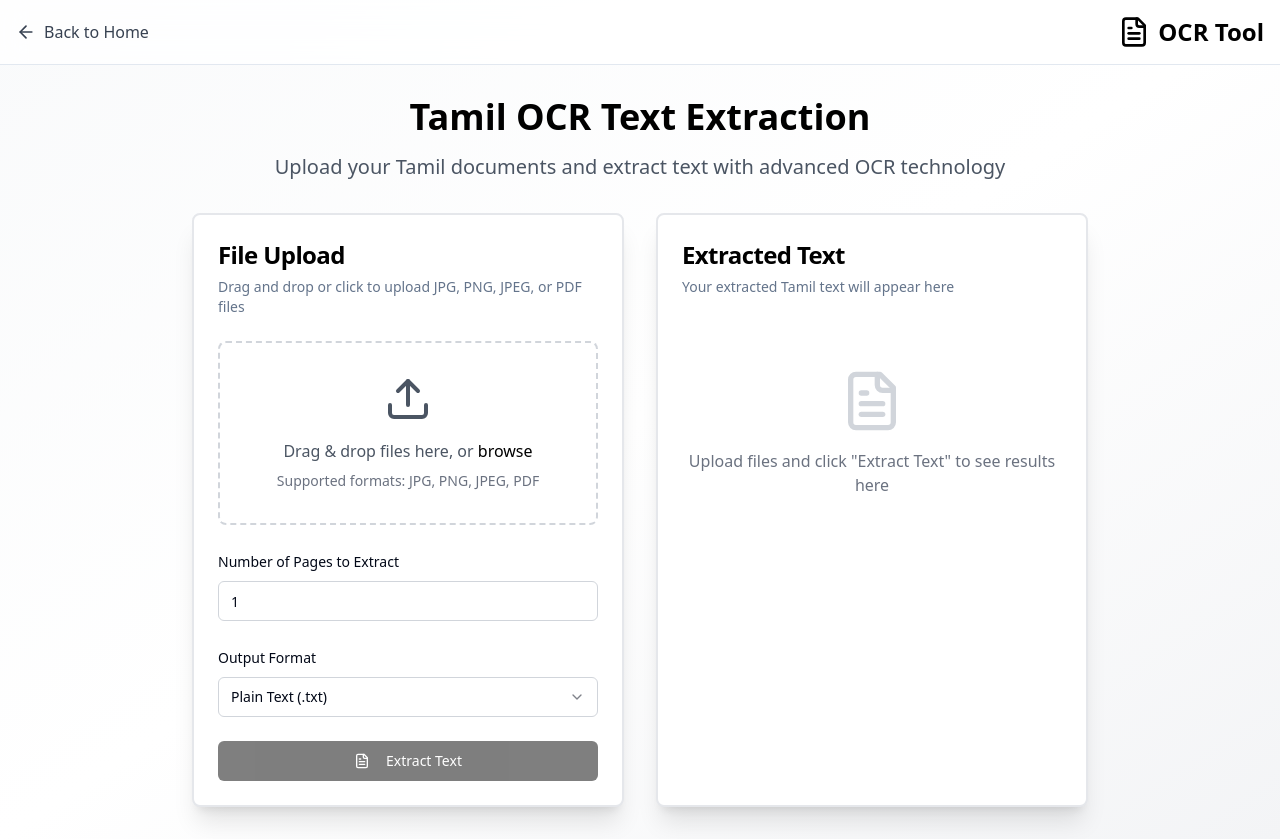
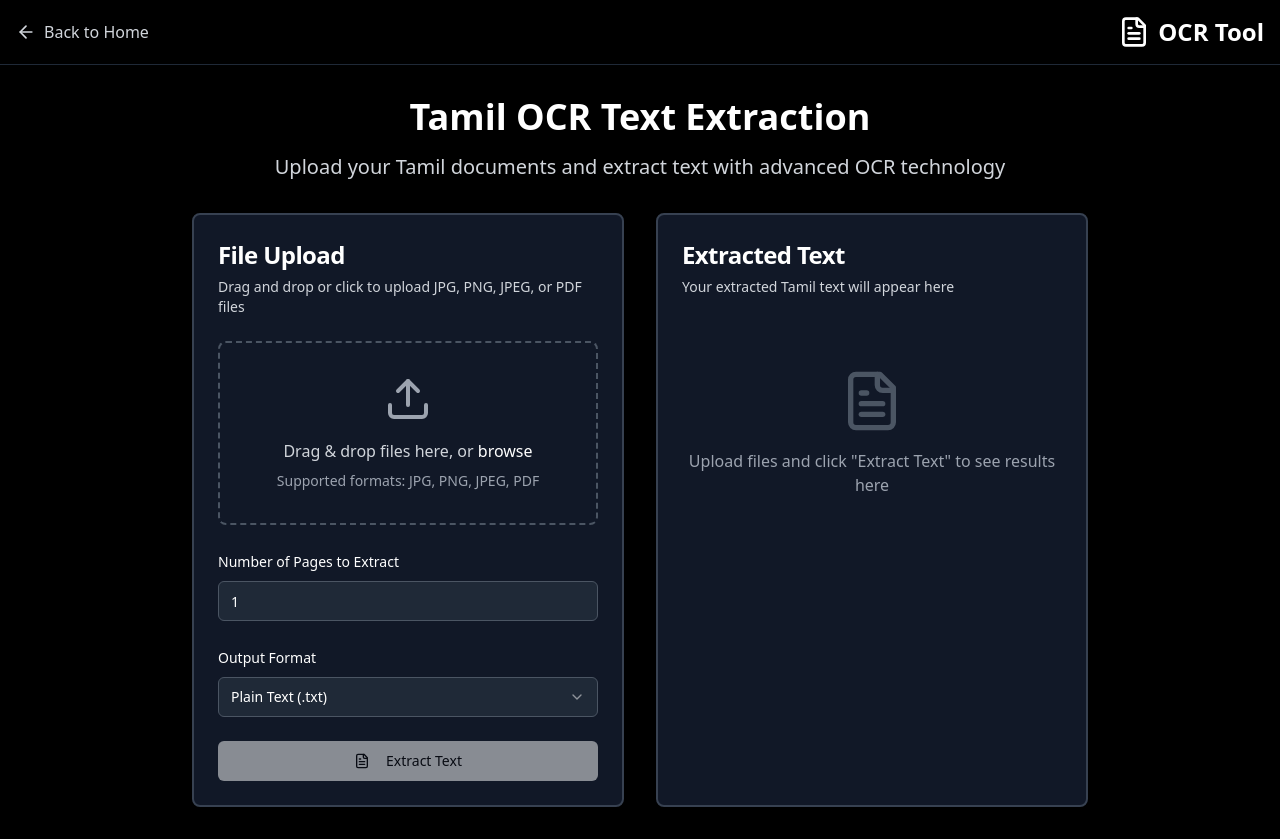
Before and after one commit to jananiranjith/kalvix-tamil-scribe-hub, a React (Vite) app: page /ocr in a window 1280 px wide. Built offline with nearby package versions, Linux system fonts and the light colour scheme.

Commit message:
Apply black background and white fonts
Set the background color to black and the font color to white.

```diff
--- a/src/pages/OCRTool.tsx
+++ b/src/pages/OCRTool.tsx
@@ -1,4 +1,3 @@
-
 import { useState, useCallback } from "react";
 import { Button } from "@/components/ui/button";
 import { Card, CardContent, CardDescription, CardHeader, CardTitle } from "@/components/ui/card";
@@ -139,17 +138,17 @@ const OCRTool = () => {
   };
 
   return (
-    <div className="min-h-screen bg-gradient-to-br from-gray-50 via-white to-gray-100">
+    <div className="min-h-screen bg-black text-white">
       {/* Header */}
-      <header className="bg-white/80 backdrop-blur-md border-b sticky top-0 z-50">
+      <header className="bg-black border-b border-gray-800 sticky top-0 z-50">
         <div className="container mx-auto px-4 py-4 flex items-center justify-between">
-          <Link to="/" className="flex items-center space-x-2 text-gray-700 hover:text-black transition-colors">
+          <Link to="/" className="flex items-center space-x-2 text-gray-300 hover:text-white transition-colors">
             <ArrowLeft className="h-5 w-5" />
             <span>Back to Home</span>
           </Link>
           <div className="flex items-center space-x-2">
-            <FileText className="h-8 w-8 text-black" />
-            <h1 className="text-2xl font-bold text-black">OCR Tool</h1>
+            <FileText className="h-8 w-8 text-white" />
+            <h1 className="text-2xl font-bold text-white">OCR Tool</h1>
           </div>
         </div>
       </header>
@@ -158,20 +157,20 @@ const OCRTool = () => {
         <div className="max-w-4xl mx-auto">
           {/* Title Section */}
           <div className="text-center mb-8">
-            <h2 className="text-4xl font-bold mb-4 text-black">
+            <h2 className="text-4xl font-bold mb-4 text-white">
               Tamil OCR Text Extraction
             </h2>
-            <p className="text-xl text-gray-600">
+            <p className="text-xl text-gray-300">
               Upload your Tamil documents and extract text with advanced OCR technology
             </p>
           </div>
 
           <div className="grid lg:grid-cols-2 gap-8">
             {/* Upload Section */}
-            <Card className="border-2 border-gray-200 shadow-xl bg-white">
+            <Card className="border-2 border-gray-700 shadow-xl bg-gray-900">
               <CardHeader>
-                <CardTitle className="text-2xl text-black">File Upload</CardTitle>
-                <CardDescription>
+                <CardTitle className="text-2xl text-white">File Upload</CardTitle>
+                <CardDescription className="text-gray-300">
                   Drag and drop or click to upload JPG, PNG, JPEG, or PDF files
                 </CardDescription>
               </CardHeader>
@@ -181,20 +180,20 @@ const OCRTool = () => {
                   {...getRootProps()}
                   className={`border-2 border-dashed rounded-lg p-8 text-center cursor-pointer transition-all duration-300 ${
                     isDragActive
-                      ? 'border-black bg-gray-50'
-                      : 'border-gray-300 hover:border-gray-600 hover:bg-gray-50'
+                      ? 'border-white bg-gray-800'
+                      : 'border-gray-600 hover:border-gray-400 hover:bg-gray-800'
                   }`}
                 >
                   <input {...getInputProps()} />
-                  <Upload className="h-12 w-12 text-gray-600 mx-auto mb-4" />
+                  <Upload className="h-12 w-12 text-gray-400 mx-auto mb-4" />
                   {isDragActive ? (
-                    <p className="text-black font-medium">Drop the files here...</p>
+                    <p className="text-white font-medium">Drop the files here...</p>
                   ) : (
                     <div>
-                      <p className="text-gray-600 mb-2">
-                        Drag & drop files here, or <span className="text-black font-medium">browse</span>
+                      <p className="text-gray-300 mb-2">
+                        Drag & drop files here, or <span className="text-white font-medium">browse</span>
                       </p>
-                      <p className="text-sm text-gray-500">
+                      <p className="text-sm text-gray-400">
                         Supported formats: JPG, PNG, JPEG, PDF
                       </p>
                     </div>
@@ -204,23 +203,23 @@ const OCRTool = () => {
                 {/* Uploaded Files */}
                 {uploadedFiles.length > 0 && (
                   <div className="space-y-2">
-                    <Label className="text-sm font-medium">Uploaded Files:</Label>
+                    <Label className="text-sm font-medium text-white">Uploaded Files:</Label>
                     <div className="space-y-2 max-h-32 overflow-y-auto">
                       {uploadedFiles.map((file, index) => (
-                        <div key={index} className="flex items-center justify-between bg-gray-50 p-2 rounded">
+                        <div key={index} className="flex items-center justify-between bg-gray-800 p-2 rounded">
                           <div className="flex items-center space-x-2">
                             {file.type.startsWith('image/') ? (
-                              <Image className="h-4 w-4 text-gray-600" />
+                              <Image className="h-4 w-4 text-gray-400" />
                             ) : (
-                              <File className="h-4 w-4 text-gray-600" />
+                              <File className="h-4 w-4 text-gray-400" />
                             )}
-                            <span className="text-sm truncate">{file.name}</span>
+                            <span className="text-sm truncate text-gray-300">{file.name}</span>
                           </div>
                           <Button
                             variant="ghost"
                             size="sm"
                             onClick={() => removeFile(index)}
-                            className="text-red-500 hover:text-red-700"
+                            className="text-red-400 hover:text-red-300 hover:bg-gray-700"
                           >
                             ×
                           </Button>
@@ -232,7 +231,7 @@ const OCRTool = () => {
 
                 {/* Page Count Input */}
                 <div className="space-y-2">
-                  <Label htmlFor="pageCount">Number of Pages to Extract</Label>
+                  <Label htmlFor="pageCount" className="text-white">Number of Pages to Extract</Label>
                   <Input
                     id="pageCount"
                     type="number"
@@ -240,21 +239,21 @@ const OCRTool = () => {
                     value={pageCount}
                     onChange={(e) => setPageCount(e.target.value)}
                     placeholder="Enter number of pages"
-                    className="border-gray-300 focus:border-black"
+                    className="border-gray-600 bg-gray-800 text-white focus:border-white"
                   />
                 </div>
 
                 {/* Output Format Selection */}
                 <div className="space-y-2">
-                  <Label>Output Format</Label>
+                  <Label className="text-white">Output Format</Label>
                   <Select value={outputFormat} onValueChange={setOutputFormat}>
-                    <SelectTrigger className="border-gray-300 focus:border-black">
+                    <SelectTrigger className="border-gray-600 bg-gray-800 text-white focus:border-white">
                       <SelectValue placeholder="Select output format" />
                     </SelectTrigger>
-                    <SelectContent>
-                      <SelectItem value="txt">Plain Text (.txt)</SelectItem>
-                      <SelectItem value="json">JSON Format (.json)</SelectItem>
-                      <SelectItem value="pdf">PDF Document (.pdf)</SelectItem>
+                    <SelectContent className="bg-gray-800 border-gray-600">
+                      <SelectItem value="txt" className="text-white hover:bg-gray-700">Plain Text (.txt)</SelectItem>
+                      <SelectItem value="json" className="text-white hover:bg-gray-700">JSON Format (.json)</SelectItem>
+                      <SelectItem value="pdf" className="text-white hover:bg-gray-700">PDF Document (.pdf)</SelectItem>
                     </SelectContent>
                   </Select>
                 </div>
@@ -263,11 +262,11 @@ const OCRTool = () => {
                 <Button
                   onClick={processFiles}
                   disabled={isProcessing || uploadedFiles.length === 0}
-                  className="w-full bg-black text-white hover:bg-gray-800"
+                  className="w-full bg-white text-black hover:bg-gray-200"
                 >
                   {isProcessing ? (
                     <>
-                      <div className="animate-spin rounded-full h-4 w-4 border-b-2 border-white mr-2"></div>
+                      <div className="animate-spin rounded-full h-4 w-4 border-b-2 border-black mr-2"></div>
                       Processing...
                     </>
                   ) : (
@@ -281,32 +280,32 @@ const OCRTool = () => {
             </Card>
 
             {/* Results Section */}
-            <Card className="border-2 border-gray-200 shadow-xl bg-white">
+            <Card className="border-2 border-gray-700 shadow-xl bg-gray-900">
               <CardHeader>
-                <CardTitle className="text-2xl text-black">Extracted Text</CardTitle>
-                <CardDescription>
+                <CardTitle className="text-2xl text-white">Extracted Text</CardTitle>
+                <CardDescription className="text-gray-300">
                   Your extracted Tamil text will appear here
                 </CardDescription>
               </CardHeader>
               <CardContent className="space-y-4">
                 {extractedText ? (
                   <>
-                    <div className="bg-gray-50 p-4 rounded-lg border max-h-64 overflow-y-auto">
-                      <pre className="whitespace-pre-wrap text-sm font-mono text-gray-800">
+                    <div className="bg-gray-800 p-4 rounded-lg border border-gray-600 max-h-64 overflow-y-auto">
+                      <pre className="whitespace-pre-wrap text-sm font-mono text-gray-200">
                         {extractedText}
                       </pre>
                     </div>
                     <Button
                       onClick={downloadExtractedText}
-                      className="w-full bg-gray-800 text-white hover:bg-gray-900"
+                      className="w-full bg-gray-200 text-black hover:bg-gray-300"
                     >
                       <Download className="mr-2 h-4 w-4" />
                       Download as {outputFormat.toUpperCase()}
                     </Button>
                   </>
                 ) : (
-                  <div className="text-center py-12 text-gray-500">
-                    <FileText className="h-16 w-16 mx-auto mb-4 text-gray-300" />
+                  <div className="text-center py-12 text-gray-400">
+                    <FileText className="h-16 w-16 mx-auto mb-4 text-gray-600" />
                     <p>Upload files and click "Extract Text" to see results here</p>
                   </div>
                 )}
```
